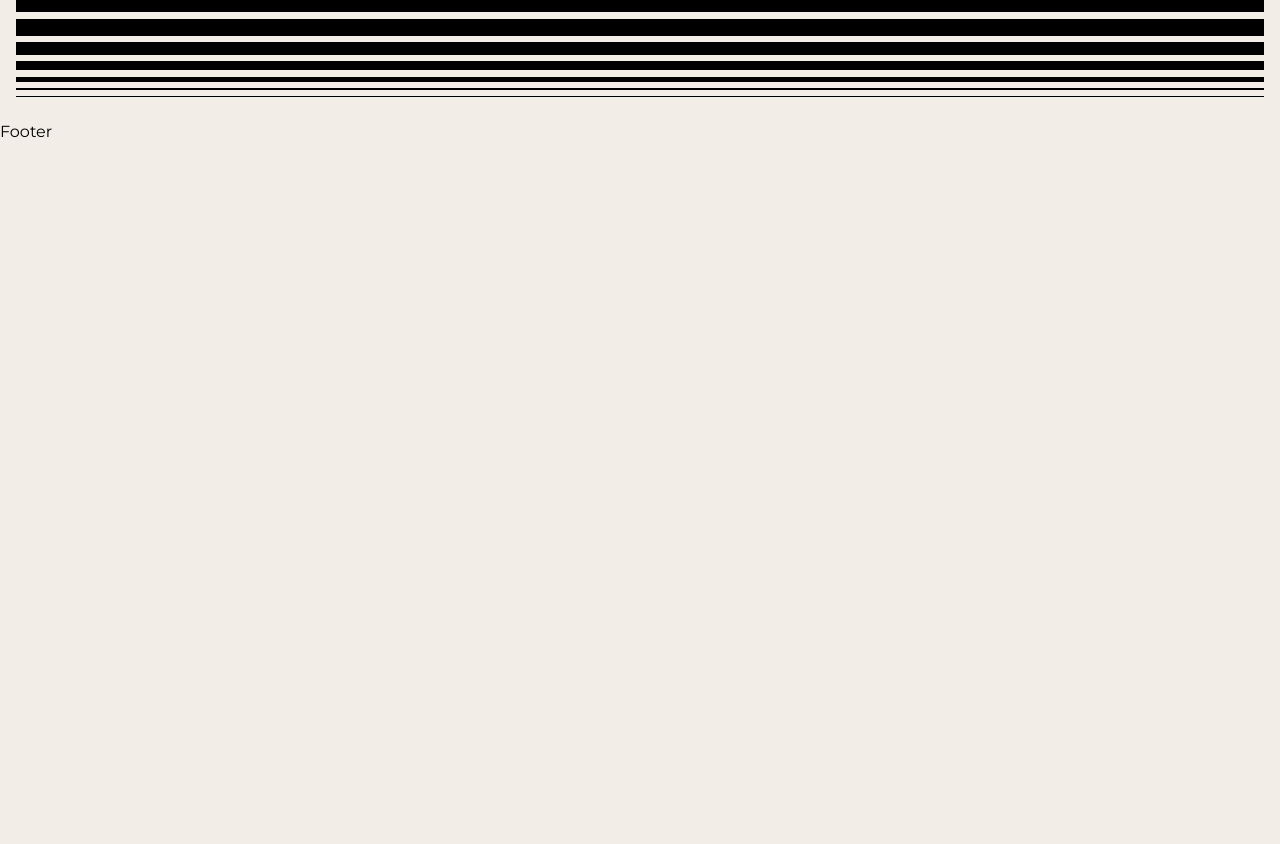
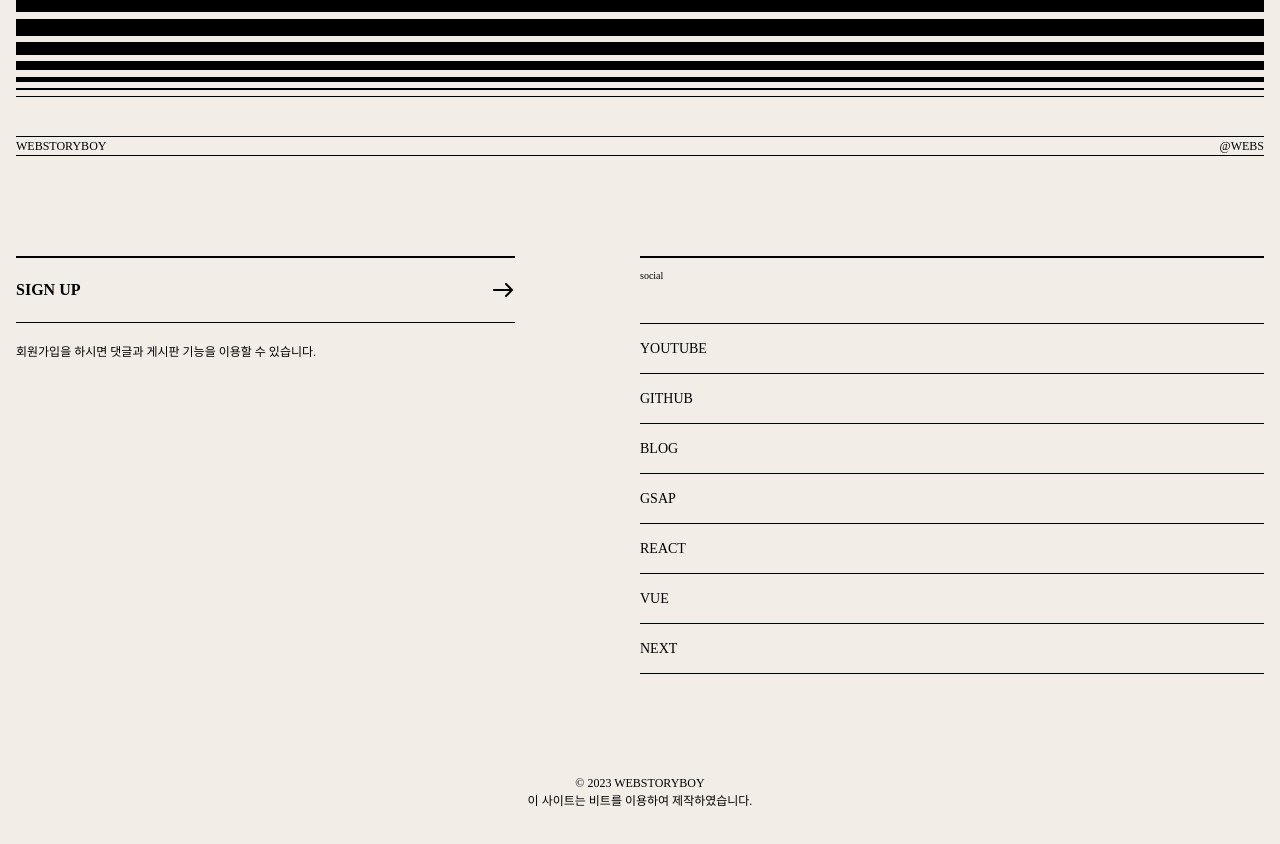
Before and after one commit to webstoryboy/port2023-next, a Next.js app: page / in a window 1280 px wide. Shown: the part 6240-7084 px from the top of the page. Before the commit the page ends 6384 px from the top, so only its background shows below. Built offline with nearby package versions, Linux system fonts and the light colour scheme; a small style sheet from the web is missing; a web font is replaced by a local one.

Commit message:
😎 푸터완료

```diff
--- a/src/components/Footer.jsx
+++ b/src/components/Footer.jsx
@@ -1,9 +1,41 @@
-import React from 'react'
+import React from "react";
+
+import { footerText } from "@/constants";
 
 const Footer = () => {
-  return (
-    <div>Footer</div>
-  )
+    return (
+        <footer id="footer" role="contentinfo">
+            <div class="footer__inner">
+                <h2 class="footer__text">
+                    <div>webstoryboy</div>
+                    <div>@webs</div>
+                </h2>
+                <div class="footer__info">
+                    <div class="left">
+                        <div class="title">
+                            <a href="#">sign up</a>
+                        </div>
+                        <p class="desc">회원가입을 하시면 댓글과 게시판 기능을 이용할 수 있습니다.</p>
+                    </div>
+                    <div class="right">
+                        <h3>social</h3>
+                        <ul>
+                            {footerText.map((footer, key) => (
+                                <li key={key}>
+                                    <a href={footer.link}>{footer.title}</a>
+                                    <em>{footer.desc}</em>
+                                </li>
+                            ))}
+                        </ul>
+                    </div>
+                </div>
+                <div class="footer__right">
+                    &copy; 2023 webstoryboy<br />
+                    이 사이트는 비트를 이용하여 제작하였습니다.
+                </div>
+            </div>
+        </footer>
+    )
 }
 
-export default Footer
+export default Footer;
```
